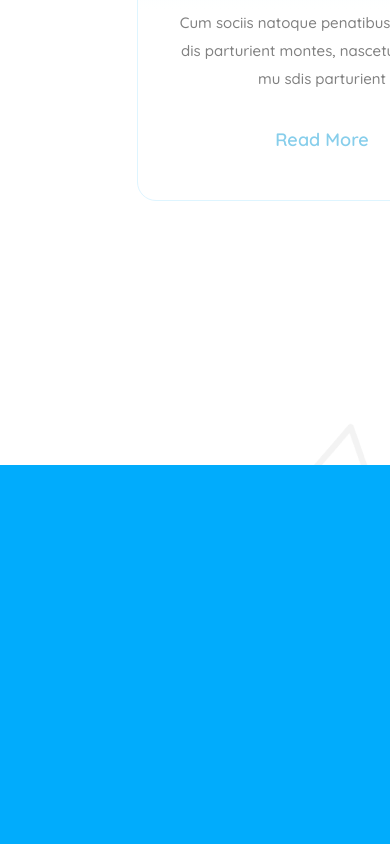
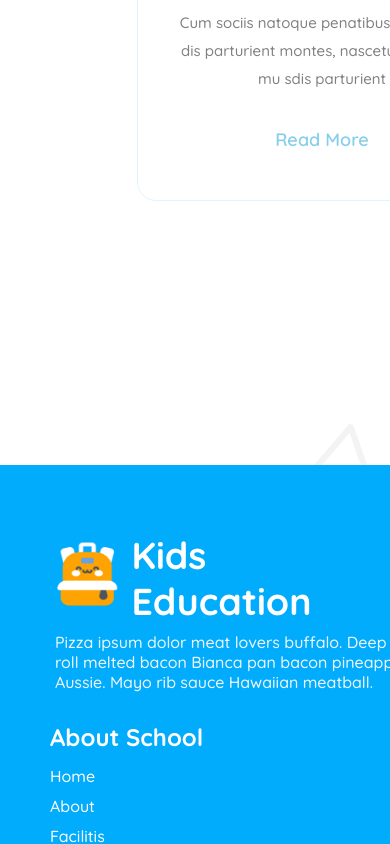
Before and after one commit to Parves24-dev/Assignment-2, a plain HTML site: page B11-A2-Kids-School/index.html in a window 390 px wide. Shown: the part 1156-2000 px from the top of the page. Drawn offline with nearby package versions, Linux system fonts and the light colour scheme.

Commit message:
footer responsive

```diff
--- a/B11-A2-Kids-School/index.html
+++ b/B11-A2-Kids-School/index.html
@@ -19,9 +19,9 @@
          <nav>
             <ul>
                 <li><a class="a-one" href="">Home</a></li>
-                <li><a class="a-two" href="">Sopping</a></li>
-                <li><a class="a-three" href="">Log in</a></li>
-                <li><a class="a-fore" href="">Sign in</a></li>
+                <li><a class="a-two" href="">About</a></li>
+                <li><a class="a-three" href="">Facilitis</a></li>
+                <li><a class="a-fore" href="">Admission</a></li>
             </ul>
          </nav>
          <button>Contact</button>
@@ -95,7 +95,37 @@
 
 
     <footer>
+    <div class="foot">
 
+        <div class="foot-item-1">
+            <div class="foot-logo">
+                <div><img src="assets/Screenshot 2025-01-21 131045.png" width="83" height="83" ></div>
+                <div><h3>Kids <br>
+                    Education</h3></div>
+            </div>
+            <div><p>Pizza ipsum dolor meat lovers buffalo. Deep dolor roll melted bacon Bianca pan bacon pineapple Aussie. Mayo rib sauce Hawaiian meatball.</p></div>
+        </div>
+        <div class="foot-item-2">
+            <div><h3>About School</h3></div>
+            <div>
+                <a href="">Home</a>
+                <a href="">About</a>
+                <a href="">Facilitis</a>
+                <a href="">Admission</a>
+            </div>
+        </div>
+        <div class="foot-item-3">
+            <div><h3>Keep In Touch</h3></div>
+            <div>
+                <img src="assets/fb.png" alt="">
+                <img src="assets/dribble.png" alt="">
+                <img src="assets/twitter.png" alt="">
+                <img src="assets/google+.png" alt="">
+            </div>
+        </div>
+
+
+    </div>
     </footer>
 </body>
 </html>
--- a/B11-A2-Kids-School/style.css
+++ b/B11-A2-Kids-School/style.css
@@ -288,4 +288,91 @@ footer{
     width:1440px;
     height: 519px;
     background-color: rgb(1, 172, 252);
+
 }
+.foot{
+    width: 1066px;
+    height: 222px;
+    display: flex;
+    justify-content: space-between;
+    margin: 0 auto;
+    padding-top: 80px;
+
+
+}
+.foot-logo{
+    display: flex;
+    font-size: 32px;
+    gap: 11px;
+    align-items: center;
+    justify-content: center;
+    width: 290px;
+    color: white;
+}
+.foot-item-1{
+    width: 400px;
+    color: aliceblue;
+    margin-top: -18px;
+}
+.foot-item-1 p{
+    margin-left: 15px;
+}
+
+.foot-item-3, .foot-item-2 h3{
+    font-size: 24px;
+    color: white;
+
+}
+.foot-item-2{
+    margin-bottom: 10px;
+}
+footer a{
+    color: white;
+    font-size: 20px;
+    margin-bottom:20px;
+}
+footer a:hover{
+    color:orange;
+}
+
+
+@media screen and (max-width:576px){
+
+    footer{
+        width: 100%;
+        height: 642px;
+    }
+    .foot{
+        flex-direction:column;
+        margin-left: 50px;
+
+
+    }
+    .foot-item-2 a{
+        font-size: 16px;
+        margin-top:-10px ;
+    }
+    .foot-item-2,.foot-item-3 h3{
+        font-size: 20px;
+    }
+    .foot-item-1 img{
+        width: 67px;
+        height: 67px;
+        margin-left:-25px ;
+    }
+    .foot-item-1 p{
+        margin-left: 5px;
+        margin-top: -30px;
+        font-size: 16px;
+    }
+    .foot-logo{
+        font-size: 32px;
+    }
+    .foot-item-1{
+        margin-top: -50px;
+    }
+    .foot-item-2{
+        margin-top: -10px;
+    }
+
+}
```
Also changed, not shown: B11-A2-Kids-School/assets/Screenshot 2025-01-21 131045.png (added).
